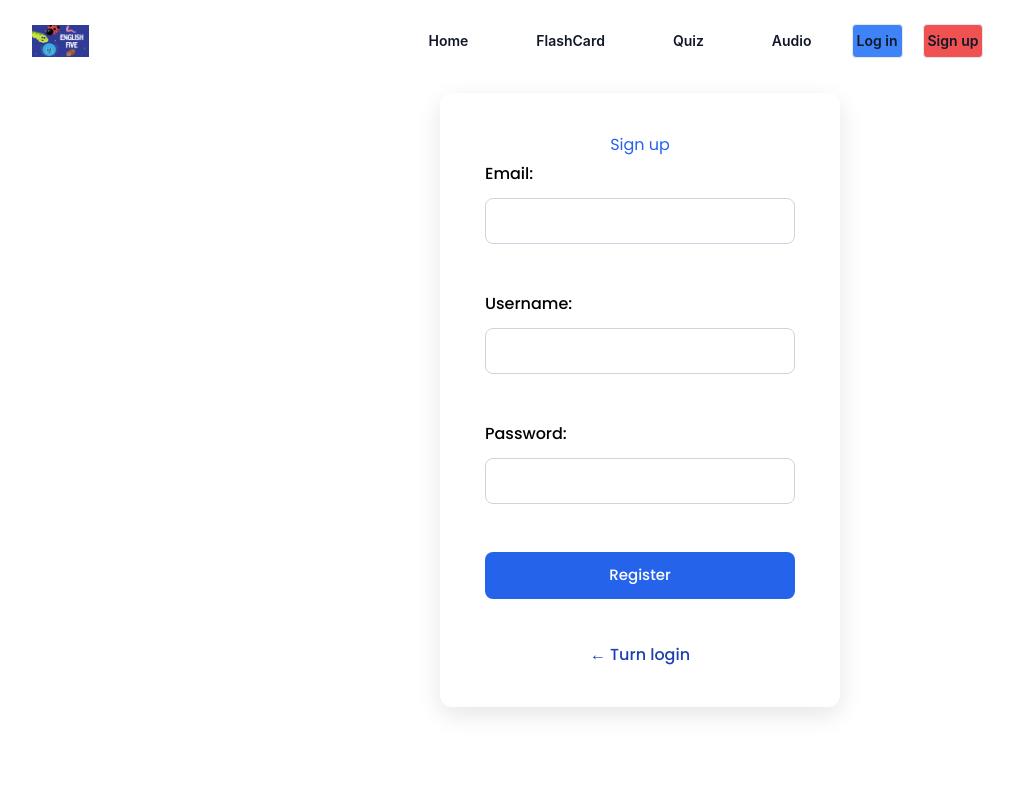
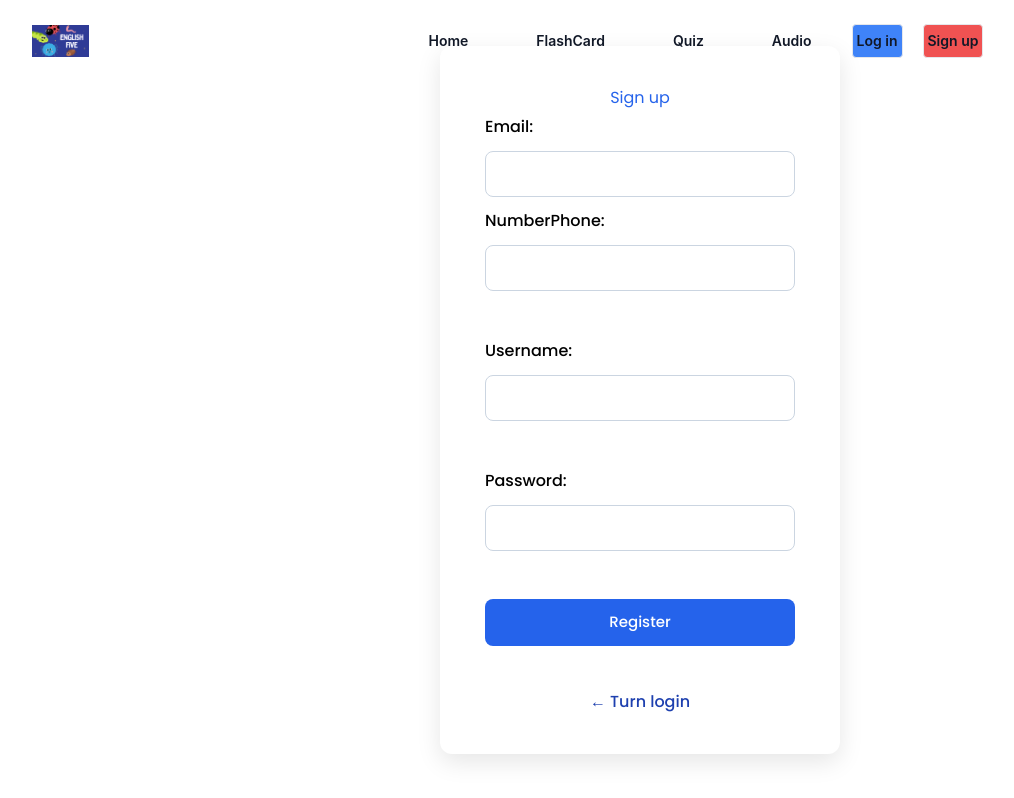
Before and after one commit to vu-van-giap/englishfive, a React (Vite) app in the folder feEngLish/: page /register in a window 1280 px wide. Shown: the top 798 px of the page, without its empty margins (0-1014 px from the left). Built offline with nearby package versions, Linux system fonts and the light colour scheme.

Commit message:
them so dien thoai

```diff
--- a/feEngLish/src/component/Register.jsx
+++ b/feEngLish/src/component/Register.jsx
@@ -11,6 +11,8 @@ export default function Register() {
           <form action="/register" method="POST">
             <label for="fullname">Email:</label>
             <input type="email" name="fullname" required />
+            <label for="fullname">NumberPhone:</label>
+            <input type="number" name="number" required />
             <br />
             <label for="username">Username:</label>
             <input type="text" name="username" required />
--- a/feEngLish/src/css/auth.css
+++ b/feEngLish/src/css/auth.css
@@ -47,6 +47,7 @@
 
 .login-page input[type="text"],
 .login-page input[type="email"],
+.login-page input[type="number"],
 .login-page input[type="password"] {
   padding: 10px 14px;
   border: 1px solid #cbd5e1;
```
